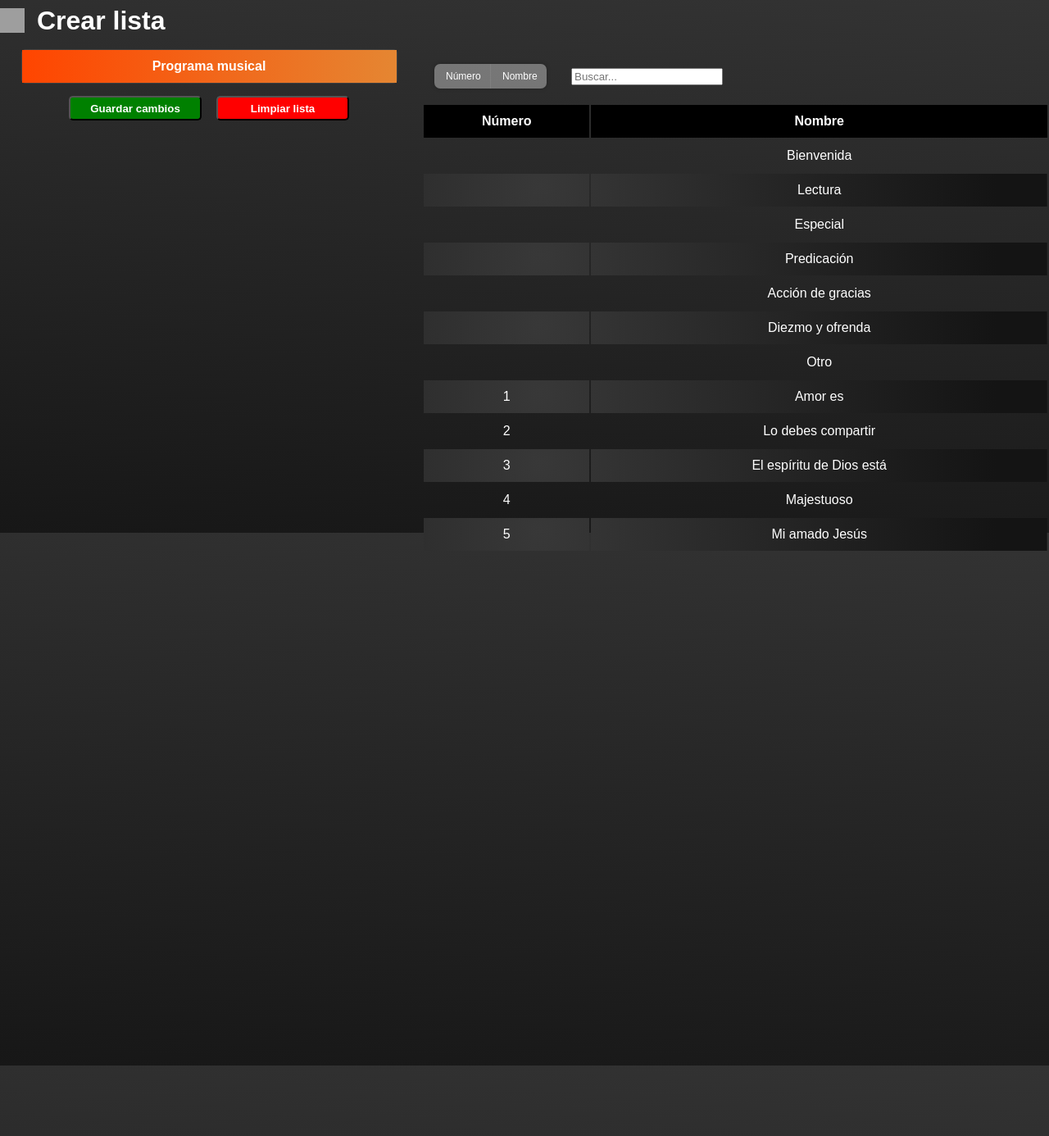
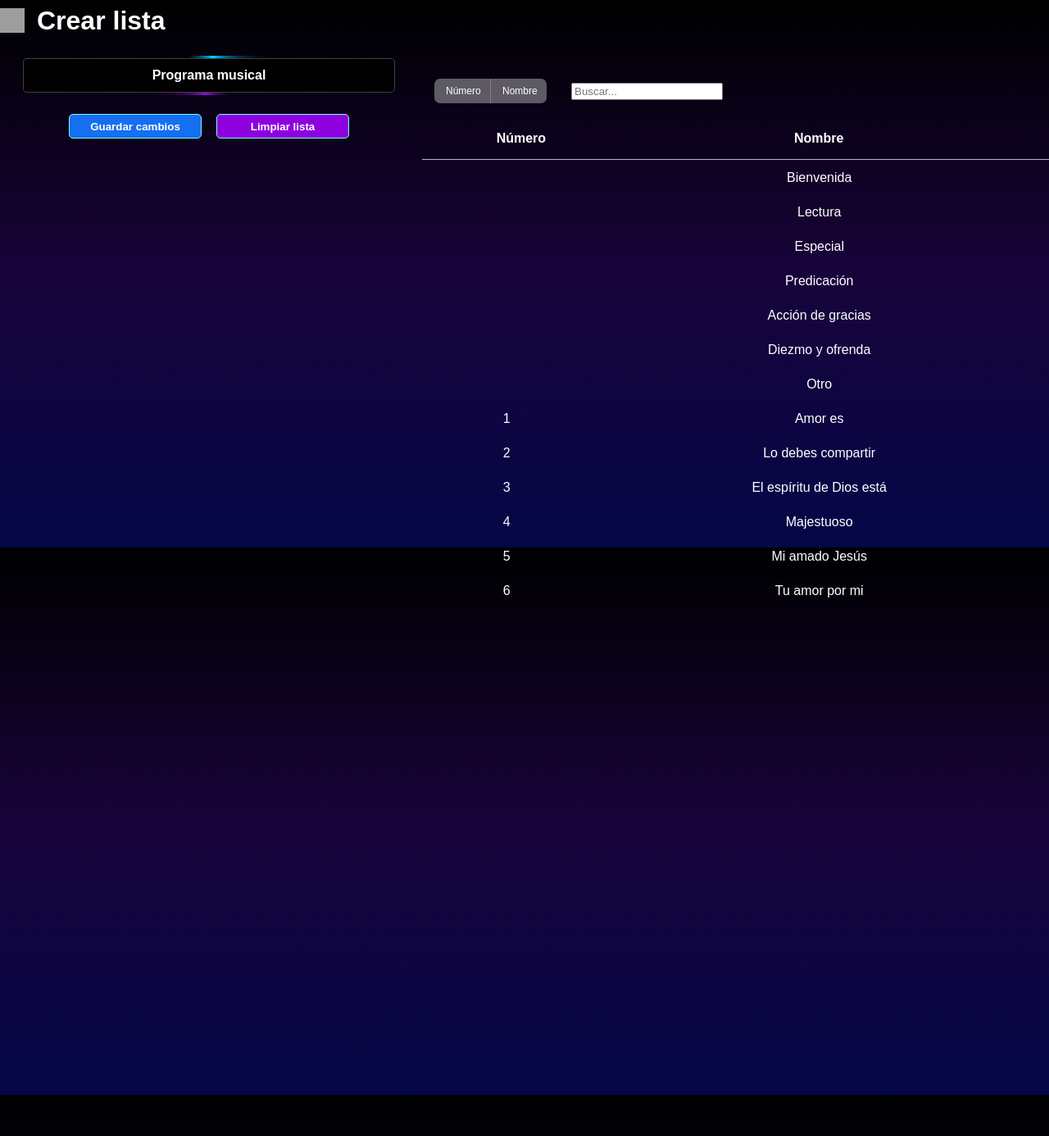
Before and after one commit to fran815/acordes, a Flask app: page /selector in a window 1280 px wide. Shown: the whole page at 82% size. Run offline with Flask 3, Linux system fonts and the light colour scheme; data that the repository does not hold is empty; grey boxes are pictures that could not be loaded.

Commit message:
update 1.20

```diff
--- a/app.py
+++ b/app.py
@@ -27,7 +27,7 @@
         return f"<h1>{e}</h1>"
 
     finally:
-        if mysql:
+        if mysql.open:
             mysql.close()
 
     return render_template('index.html', canciones=main_list)
--- a/static/css/selector.css
+++ b/static/css/selector.css
@@ -2,8 +2,8 @@
     margin: 0px;
     font-family: sans-serif;
 
-    background: #171717;
-    background: linear-gradient(365deg,rgba(23, 23, 23, 1) 0%, rgba(51, 51, 51, 1) 100%);
+    background: rgb(22, 2, 31);
+    background: linear-gradient(180deg,rgba(0, 0, 0, 1) 0%, rgb(24, 3, 58) 50%, rgb(4, 7, 71) 100%);
 }
 /* HEADER */
 .main-header {
@@ -39,6 +39,22 @@
 }
 
 
+/* NAME DATA */
+.name-data {
+    display: flex;
+    justify-content: center;
+    width: 100%;
+    color: white;
+    border-bottom: 1px solid rgba(255, 255, 255, 0.7);
+}
+.col-data{
+    display: flex;
+    width: 95%;
+}
+.col-name-1 {width: 28%; text-align: center; font-weight: bold;}
+.col-name-2 {width: 72%; text-align: center; font-weight: bold;}
+
+
 /* LIST SECTION */
 .list-main-section {
     flex-direction: column;
@@ -56,9 +72,7 @@
     height: 550px;
     overflow-y: scroll;
 }
-.table-2 tbody tr:nth-child(even) {
-    background: radial-gradient(circle at 18.7% 37.8%, rgb(56, 56, 56) 0%, rgb(20, 20, 20) 90%);
-}
+
 /* LIST */
 .table-2 {
     width: 100%;
@@ -132,9 +146,9 @@
 }
 .radio-input:checked + .radio-label {
     color: white;
-    background: #E58632;
-    background: linear-gradient(270deg, #E58632, orangered);
-    border: 1px solid gold;
+    background: #5e79ff;
+    background: radial-gradient(circle,rgba(94, 121, 255, 1) 34%, rgba(140, 70, 252, 1) 100%);
+    border: 1px solid white;
 }
 
 /* radio 2 (edit-window)*/
@@ -157,9 +171,42 @@
 }
 .radio-input2:checked + .radio-label2 {
     color: white;
-    background: #E58632;
-    background: linear-gradient(270deg, #E58632, orangered);
-    border: 1px solid gold;
+    background: #5e79ff;
+    background: radial-gradient(circle,rgba(94, 121, 255, 1) 34%, rgba(140, 70, 252, 1) 100%);
+    border: 1px solid white;
+}
+
+
+/* LIGHT DIV */
+.light-div {
+    position:relative;
+    display: flex;
+    justify-content: center;
+    align-items: center;
+    width: 90%;
+    background-color: transparent;
+    overflow: hidden;
+}
+.light-div::before {
+    content: "";
+    position: absolute;
+    display: flex;
+    justify-content: center;
+    width: 700px;
+    height: 700px;
+    /* rgba(121, 0, 201, 1)   rgba(0, 212, 255, 1) */
+    background-image: conic-gradient(transparent, transparent ,rgba(0, 212, 255, 1),
+        transparent, transparent, rgb(138, 15, 219), transparent);
+    animation: rotar 2s linear infinite;
+}
+
+@keyframes rotar {
+    from{
+        transform: rotate(0deg);
+    }
+    to {
+        transform: rotate(-360deg);
+    }
 }
 
 
@@ -179,21 +226,16 @@
     margin-bottom: 5px;
 }
 .table-1 {
-    width: 90%;
+    width: 99%;
     text-align: left;
     border-spacing: 0;
     color: white;
 
-    margin-block: 10px;
+    margin-block: 3px;
     border-radius: 5px;
-    border: 1px solid rgba(128, 128, 128, 0.233);
-
-    /* background: rgba(207, 207, 207, 0.37);
-    border-radius: 5px;
-    box-shadow: 4px 4px 30px rgba(0, 0, 0, 0.15);
-    backdrop-filter: blur(2px);
-    -webkit-backdrop-filter: blur(2px);
-    border: 1px solid rgba(0, 0, 0, 0.3); */
+    background-color: black;
+    border: 1px dotted rgb(128, 128, 128);
+    z-index: 1;
 }
 .table-1 th {
     display: flex;
@@ -202,8 +244,6 @@
     width: 100%;
 
     color: white;
-    background: #E58632;
-    background: linear-gradient(270deg, #E58632, orangered);
 }
 .table-1 tr {
     display: flex;
@@ -248,8 +288,8 @@
     background-position: center;
 
     border-radius: 5px;
-    background-color: green;
-    border: 1px solid black;
+    background-color: rgb(22, 110, 241);
+    border: 1px solid white;
 
     cursor: pointer;
 }
@@ -261,8 +301,8 @@
     background-position: center;
 
     border-radius: 5px;
-    background-color: red;
-    border: 1px solid black;
+    background-color: rgb(141, 1, 223);
+    border: 1px solid white;
 
     cursor: pointer;
 }
@@ -286,18 +326,20 @@
     border-radius: 5px;
 }
 #save-btn {
-    background-color: green;
+    background-color: rgb(22, 110, 241);
     color: white;
     font-weight: bold;
 
     cursor: pointer;
+    border: 1px solid rgb(123, 251, 255);
 }
 #delet-btn {
-    background-color: red;
+    background-color: rgb(141, 1, 223);
     color: white;
     font-weight: bold;
 
     cursor: pointer;
+    border: 1px solid rgb(123, 251, 255);
 }
 
 
@@ -323,6 +365,8 @@
     display: flex;
     justify-content: right;
     width: 95%;
+
+
 
 }
 #close-img {
@@ -364,8 +408,8 @@
     flex-direction: column;
     width: 100%;
 
-    background: #171717;
-    background: linear-gradient(365deg,rgba(23, 23, 23, 1) 0%, rgba(51, 51, 51, 1) 100%);
+    background: rgb(22, 2, 31);
+    background: linear-gradient(180deg,rgba(0, 0, 0, 1) 0%, rgb(24, 3, 58) 50%, rgb(4, 7, 71) 100%);
 }
 h4 {
     color: white;
@@ -397,7 +441,7 @@
     border-radius: 5px;
 
     color: white;
-    background-color: black;
+    background-color: rgb(69, 1, 255);
 }
 
 
@@ -440,10 +484,13 @@
         display: flex;
         justify-content: center;
         width: 100%;
+
+        /* background-color: red; */
     }
     .table-1 {
         width: 98%;
         text-align: center;
+        /* background-color: black; */
     }
     .btn-section {
         display: flex;
--- a/templates/selector.html
+++ b/templates/selector.html
@@ -14,6 +14,8 @@
         </a>
         <h1 style="margin-left: 15px;">Crear lista</h1>
     </div>
+
+    <br>
 
     <div class="main-div">
         <!-- --------------------------------------------EDIT WINDOW---------------------------------------------- -->
@@ -162,6 +164,7 @@
         <div class="table-main-sections" id="table-main-sections">
             <h2>Selección de canciones</h2>
             <div class="table-div">
+                <div class="light-div">
                     <table class="table-1" id="myTable">
                         <th colspan="4">Programa musical</th>
                         <tbody id="table-selector">
@@ -193,6 +196,10 @@
                         <input type="text" id="delet-item" name="song-deleted" hidden>
                     </form>
                 </div>
+            </div>
+
+            <br>
+
             <div class="btn-section">
                 <div>
                     <button class="changeBtn" id="save-btn" onclick="saveList()">Guardar cambios</button>
@@ -234,10 +241,20 @@
 
             <br>
 
+            <div class="name-data">
+                <div class="col-data">
+                    <div class="col-name-1">
+                        <p>Número</p>
+                    </div>
+                    <div class="col-name-2">
+                        <p>Nombre</p>
+                    </div>
+                </div>
+            </div>
             <div class="list-section">
                 <table class="table-2">
-                    <th>Número</th>
-                    <th>Nombre</th>
+                    <!-- <th>Número</th>
+                    <th>Nombre</th> -->
                     <tbody id="mytableBody">
                         <tr>
                             <td class="ltd-1"></td>
```
Also changed, not shown: static/css/index.css (+95 -16 lines), static/css/search.css (+22 -4 lines), templates/index.html (+32 -6 lines), templates/search.html (+13 -3 lines), static/css/imgs/libro-abierto.png (added), static/css/imgs/nota.png (added), static/css/imgs/partitura.png (added). Lines whose indentation alone changed are shown as unchanged.
